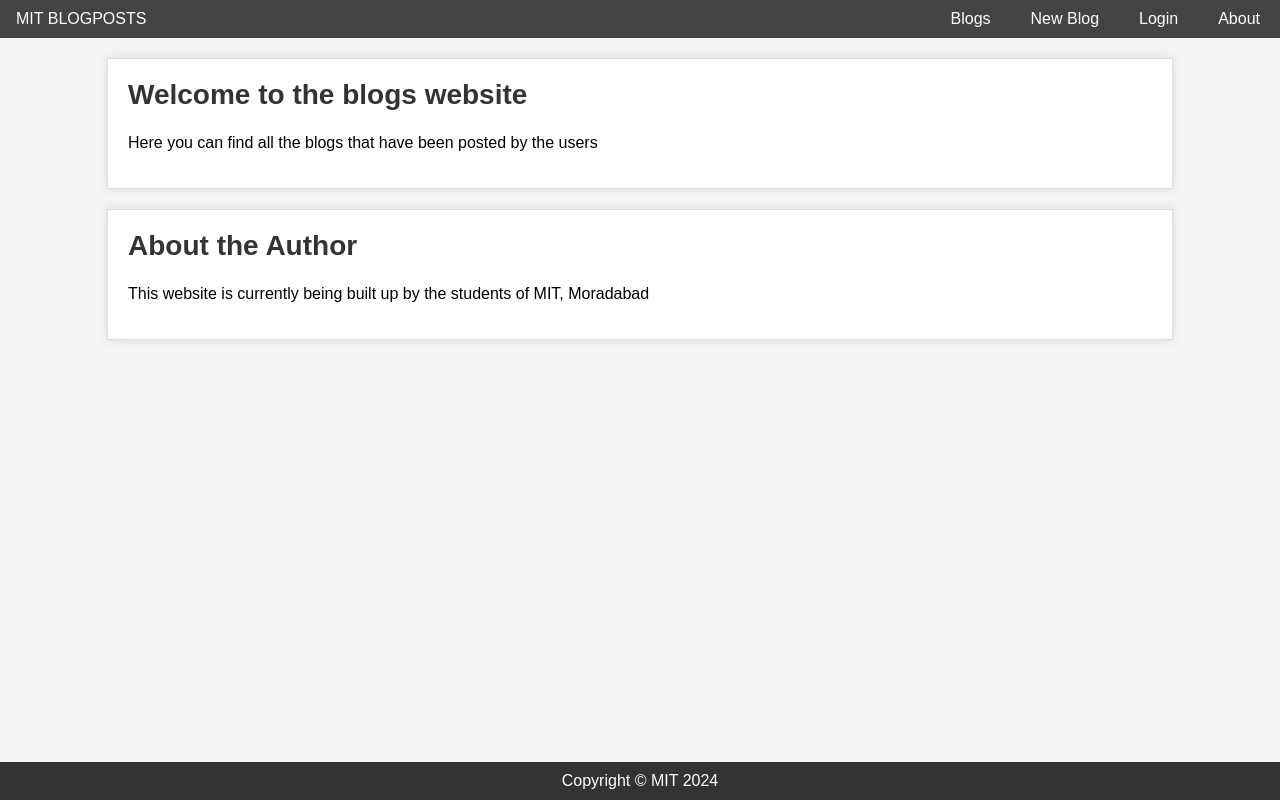
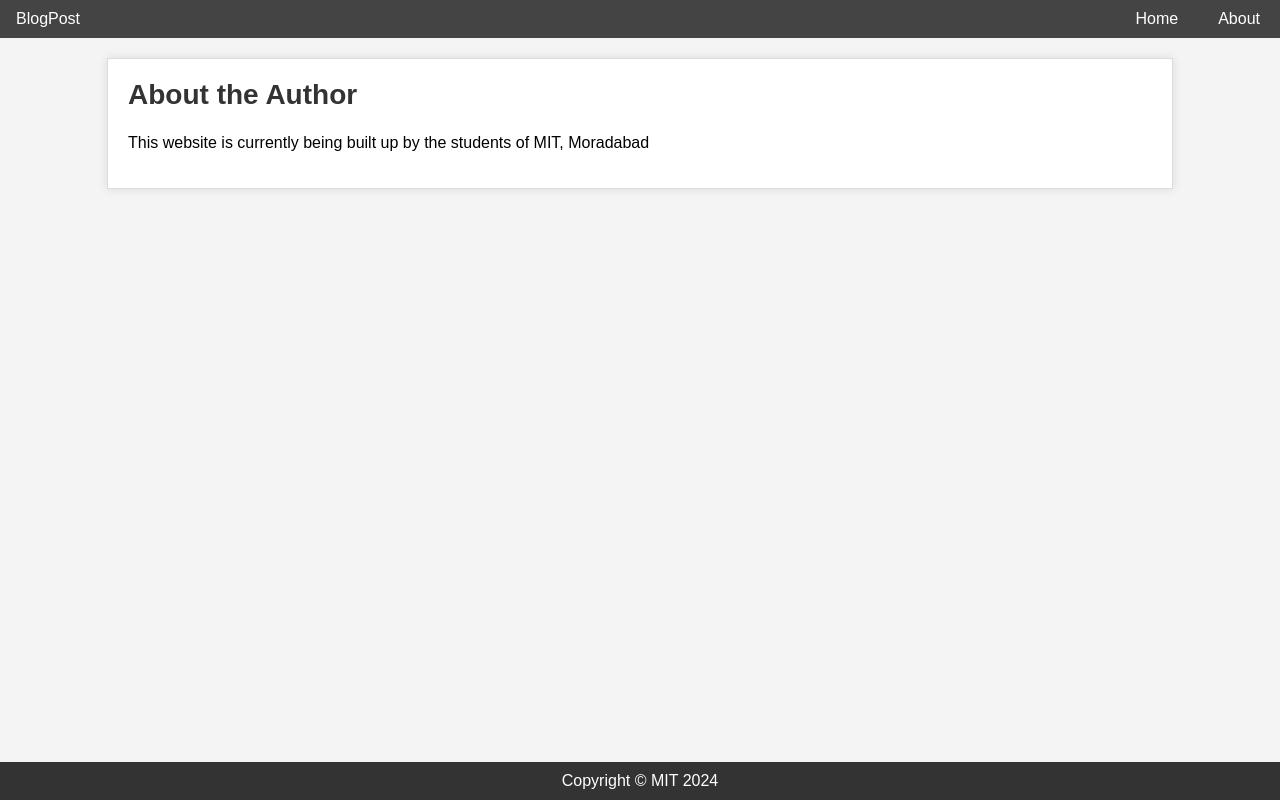
Before and after one commit to Pranjal-0807/React-BlogPost, a React (Create React App) app in the folder blogpost/: page /about in a window 1280 px wide. Built offline with nearby package versions, Linux system fonts and the light colour scheme.

Commit message:
Created Routes for Home and About

```diff
--- a/blogpost/package.json
+++ b/blogpost/package.json
@@ -8,6 +8,7 @@
     "@testing-library/user-event": "^13.5.0",
     "react": "^18.3.1",
     "react-dom": "^18.3.1",
+    "react-router-dom": "^6.26.1",
     "react-scripts": "5.0.1",
     "web-vitals": "^2.1.4"
   },
--- a/blogpost/src/App.js
+++ b/blogpost/src/App.js
@@ -1,15 +1,11 @@
-import NavBar from "./Components/NavBar";
-import Footer from "./Components/Footer";
-import Home from "./Components/Home";
-import About from "./Components/About";
+import AppRouter from "./routes/AppRouter";
+import Footer from "./components/Footer";
 
 function App() {
   return (
     <>
-      <NavBar />
-      <Home />
-      <About />
-      <Footer />
+    <AppRouter />
+    <Footer />
     </>
   );
 }
--- a/blogpost/src/Components/NavBar.jsx
+++ b/blogpost/src/Components/NavBar.jsx
@@ -1,20 +1,15 @@
+import { Link } from "react-router-dom";
 const NavBar = () => {
   return (
     <>
       <nav className="navbar">
-        <div className="site-title">MIT BLOGPOSTS</div>
+        <div className="site-title">BlogPost</div>
         <ul>
           <li>
-            <a href="/blogs">Blogs</a>
+            <Link to="/">Home</Link>
           </li>
           <li>
-            <a href="/blogs/form">New Blog</a>
-          </li>
-          <li>
-            <a href="/auth/login">Login</a>
-          </li>
-          <li>
-            <a href="/about">About</a>
+            <Link to="/about">About</Link>
           </li>
         </ul>
       </nav>
--- /dev/null
+++ b/blogpost/src/routes/AppRouter.jsx
@@ -0,0 +1,20 @@
+import { BrowserRouter as Router, Route, Routes } from "react-router-dom";
+import NavBar from "../components/NavBar";
+import Home from "../components/Home";
+import About from "../components/About";
+
+const AppRouter = () => {
+  return (
+    <>
+      <Router>
+        <NavBar />
+        <Routes>
+          <Route path="/" element={<Home />} />
+          <Route path="/about" element={<About />} />
+        </Routes>
+      </Router>
+    </>
+  );
+};
+
+export default AppRouter;
```
Also changed, not shown: 1 other file (tests, documents, lock files or other folders).
